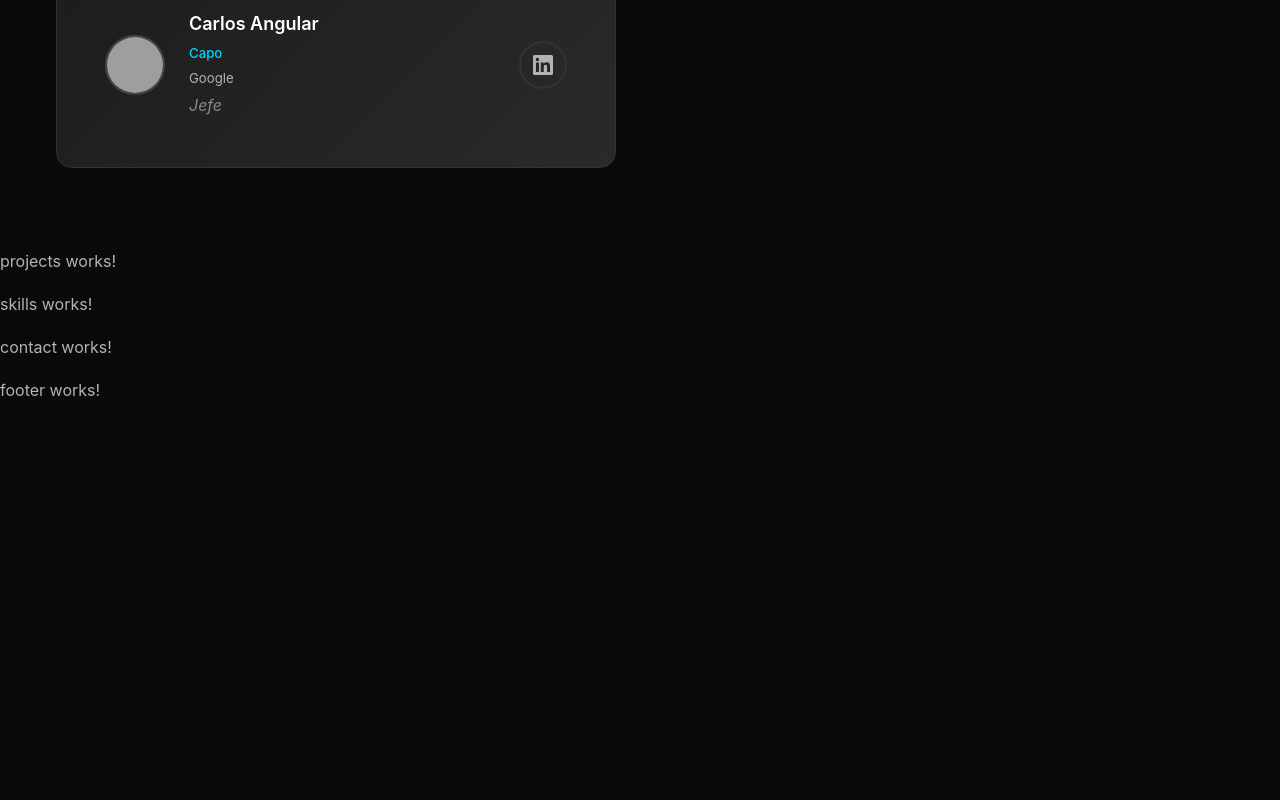
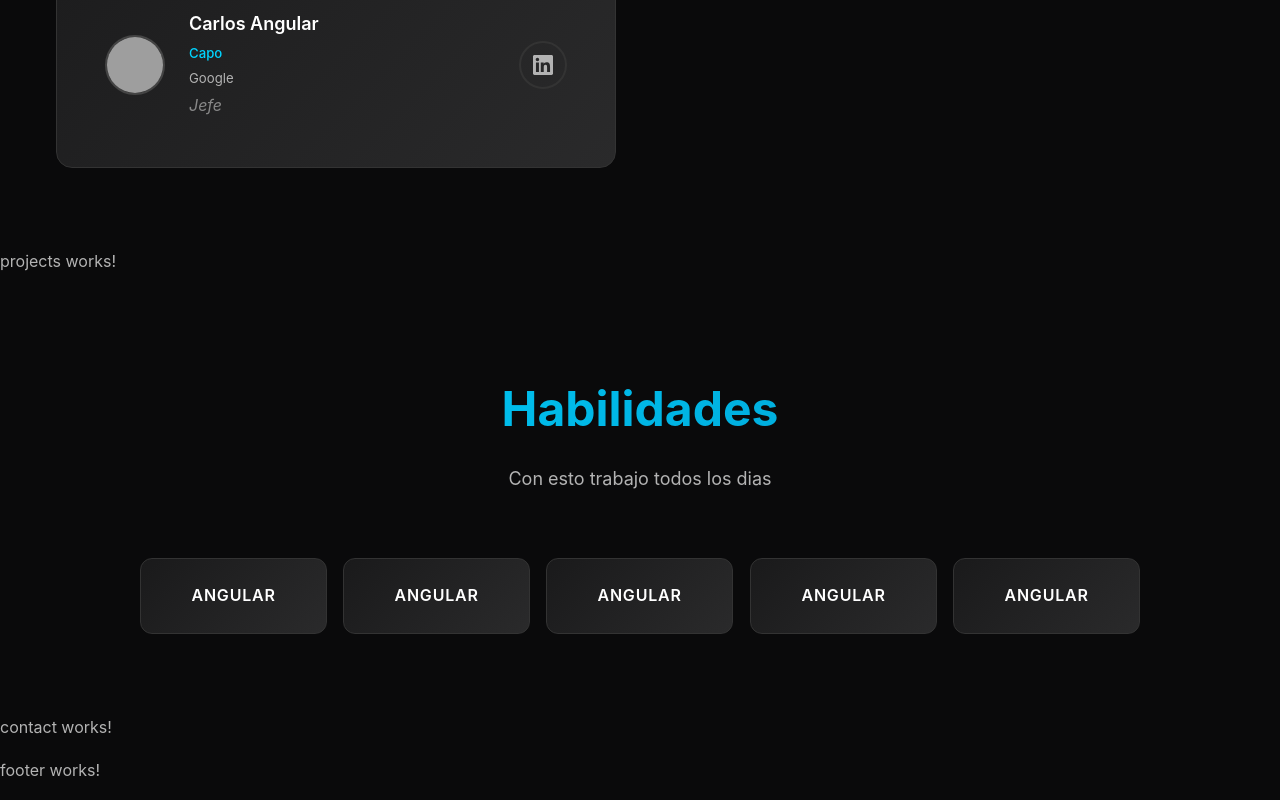
Before and after one commit to juampidavid/juampidavid.github.io, an Angular app in the folder portfolio/: page / in a window 1280 px wide. Shown: the part 1942-2742 px from the top of the page. Before the commit the page ends 2363 px from the top, so only its background shows below. Built offline with nearby package versions, Linux system fonts and the light colour scheme; grey boxes are pictures that could not be loaded.

Commit message:
Working on Skills Section

```diff
--- a/portfolio/src/app/sections/skills/skills.component.html
+++ b/portfolio/src/app/sections/skills/skills.component.html
@@ -1 +1,18 @@
-<p>skills works!</p>
+<section id="skills" class="skills section">
+  <div class="container">
+    <div class="section-header">
+      <h2 class="section-title text-gradient">
+        {{ "Habilidades" }}
+      </h2>
+      <p class="section-subtitle">{{ "Con esto trabajo todos los dias" }}</p>
+    </div>
+
+    <div class="skills__grid">
+      <app-skill-card />
+      <app-skill-card />
+      <app-skill-card />
+      <app-skill-card />
+      <app-skill-card />
+    </div>
+  </div>
+</section>
--- a/portfolio/src/app/sections/skills/skills.component.scss
+++ b/portfolio/src/app/sections/skills/skills.component.scss
@@ -0,0 +1,44 @@
+@use "../../styles/variables.scss";
+@use "../../styles/mixins.scss";
+
+.skills {
+  background: var(--primary-bg);
+}
+
+.section-header {
+  text-align: center;
+  margin-bottom: var(--spacing-3xl);
+
+  .section-title {
+    font-size: var(--text-4xl);
+    margin-bottom: var(--spacing-md);
+
+    @include mixins.respond-to(md) {
+      font-size: var(--text-5xl);
+    }
+  }
+
+  .section-subtitle {
+    font-size: var(--text-lg);
+    color: var(--text-secondary);
+    max-width: 600px;
+    margin: 0 auto;
+  }
+}
+
+.skills__grid {
+  display: grid;
+  grid-template-columns: repeat(auto-fit, minmax(200px, 1fr));
+  gap: var(--spacing-lg);
+  max-width: 1000px;
+  margin: 0 auto;
+
+  @include mixins.respond-to(sm) {
+    grid-template-columns: repeat(auto-fit, minmax(150px, 1fr));
+    gap: var(--spacing-md);
+  }
+
+  @include mixins.respond-to(md) {
+    grid-template-columns: repeat(auto-fit, minmax(160px, 1fr));
+  }
+}
--- a/portfolio/src/app/sections/skills/skills.component.ts
+++ b/portfolio/src/app/sections/skills/skills.component.ts
@@ -1,9 +1,10 @@
 import { Component } from '@angular/core';
 import { Subject, takeUntil } from 'rxjs';
+import { SkillCardComponent } from '../../shared/components/skill-card/skill-card.component';
 
 @Component({
   selector: 'app-skills',
-  imports: [],
+  imports: [SkillCardComponent],
   templateUrl: './skills.component.html',
   styleUrl: './skills.component.scss',
 })
--- /dev/null
+++ b/portfolio/src/app/shared/components/skill-card/skill-card.component.html
@@ -0,0 +1,3 @@
+<section class="skill__item">
+  <span class="skill__name">{{ "Angular" }}</span>
+</section>
--- /dev/null
+++ b/portfolio/src/app/shared/components/skill-card/skill-card.component.scss
@@ -0,0 +1,128 @@
+@use "../../../styles/variables.scss";
+@use "../../../styles/mixins.scss";
+
+.skill__item {
+  display: flex;
+  align-items: center;
+  justify-content: center;
+  padding: var(--spacing-lg) var(--spacing-md);
+  background: var(--gradient-card);
+  border: 1px solid var(--border-primary);
+  border-radius: var(--radius-lg);
+  text-align: center;
+  transition: all var(--transition-medium);
+  opacity: 0;
+  transform: translateY(30px) scale(0.9);
+  animation: skillFadeIn 0.6s ease-out forwards;
+  position: relative;
+  overflow: hidden;
+
+  &:hover {
+    border-color: var(--accent-primary);
+    transform: translateY(-5px) scale(1.05);
+    box-shadow: 0 10px 30px var(--shadow-medium);
+
+    .skill__name {
+      color: var(--accent-primary);
+    }
+
+    &::before {
+      opacity: 0.1;
+      transform: translateX(0);
+    }
+  }
+
+  &::before {
+    content: "";
+    position: absolute;
+    top: 0;
+    left: -100%;
+    width: 100%;
+    height: 100%;
+    background: linear-gradient(
+      90deg,
+      transparent,
+      rgba(0, 212, 255, 0.4),
+      transparent
+    );
+    transition: all var(--transition-slow);
+    opacity: 0;
+  }
+
+  .skill__name {
+    font-size: var(--text-sm);
+    font-weight: var(--font-weight-semibold);
+    color: var(--text-primary);
+    transition: color var(--transition-fast);
+    position: relative;
+    z-index: 1;
+    text-transform: uppercase;
+    letter-spacing: 0.05em;
+
+    @include mixins.respond-to(md) {
+      font-size: var(--text-base);
+    }
+  }
+
+  // Different hover effects for variety
+  &:nth-child(5n + 1) {
+    &:hover {
+      background: linear-gradient(
+        135deg,
+        var(--secondary-bg) 0%,
+        rgba(0, 212, 255, 0.1) 100%
+      );
+    }
+  }
+
+  &:nth-child(5n + 2) {
+    &:hover {
+      background: linear-gradient(
+        45deg,
+        var(--secondary-bg) 0%,
+        rgba(0, 153, 204, 0.1) 100%
+      );
+    }
+  }
+
+  &:nth-child(5n + 3) {
+    &:hover {
+      background: linear-gradient(
+        225deg,
+        var(--secondary-bg) 0%,
+        rgba(0, 212, 255, 0.1) 100%
+      );
+    }
+  }
+
+  &:nth-child(5n + 4) {
+    &:hover {
+      background: linear-gradient(
+        315deg,
+        var(--secondary-bg) 0%,
+        rgba(0, 153, 204, 0.1) 100%
+      );
+    }
+  }
+
+  &:nth-child(5n + 5) {
+    &:hover {
+      background: linear-gradient(
+        180deg,
+        var(--secondary-bg) 0%,
+        rgba(0, 212, 255, 0.1) 100%
+      );
+    }
+  }
+}
+
+@keyframes skillFadeIn {
+  from {
+    opacity: 0;
+    transform: translateY(30px) scale(0.9);
+  }
+  to {
+    opacity: 1;
+    transform: translateY(0) scale(1);
+  }
+}
```
Also changed, not shown: portfolio/src/app/shared/components/skill-card/skill-card.component.ts (added, +11 -0 lines).
